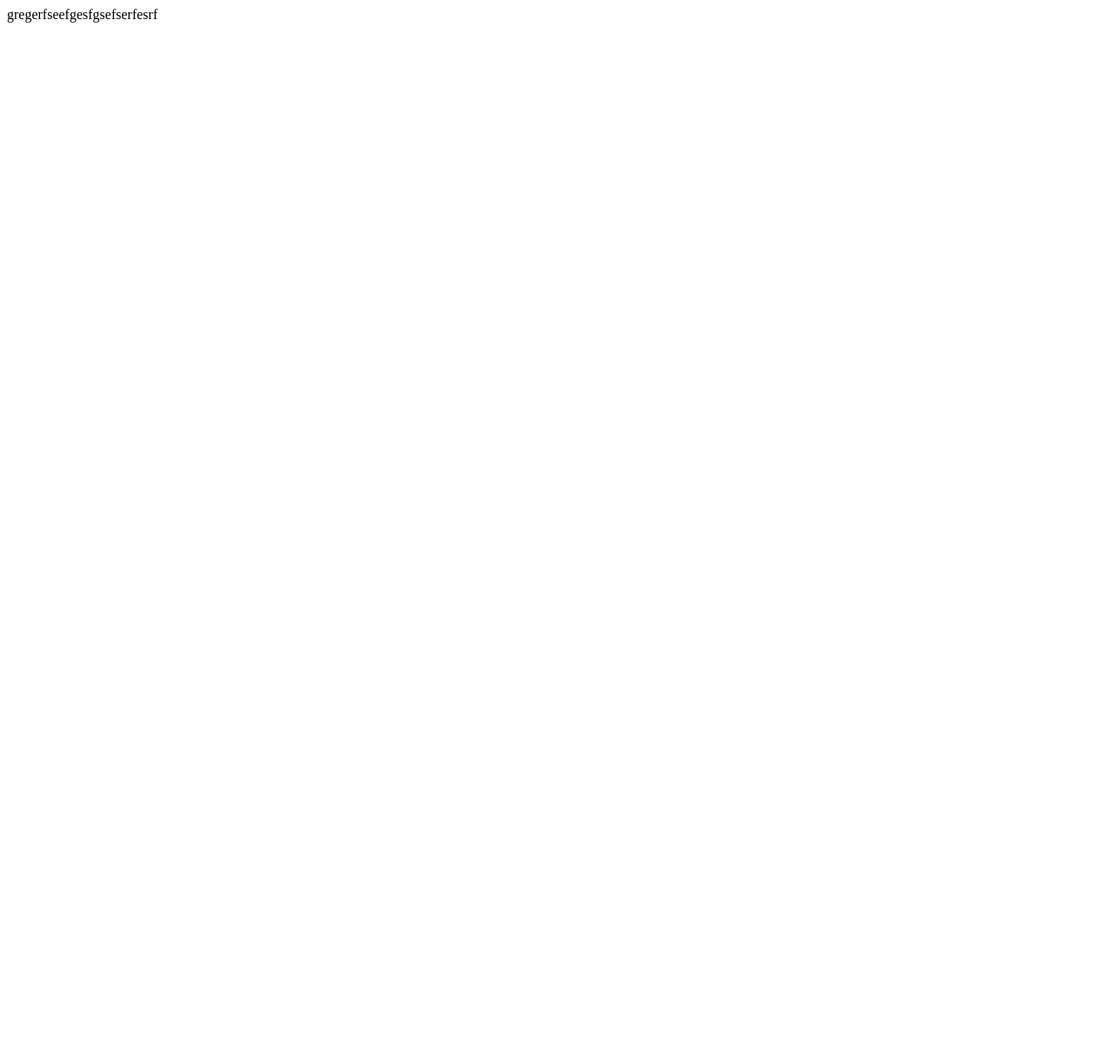
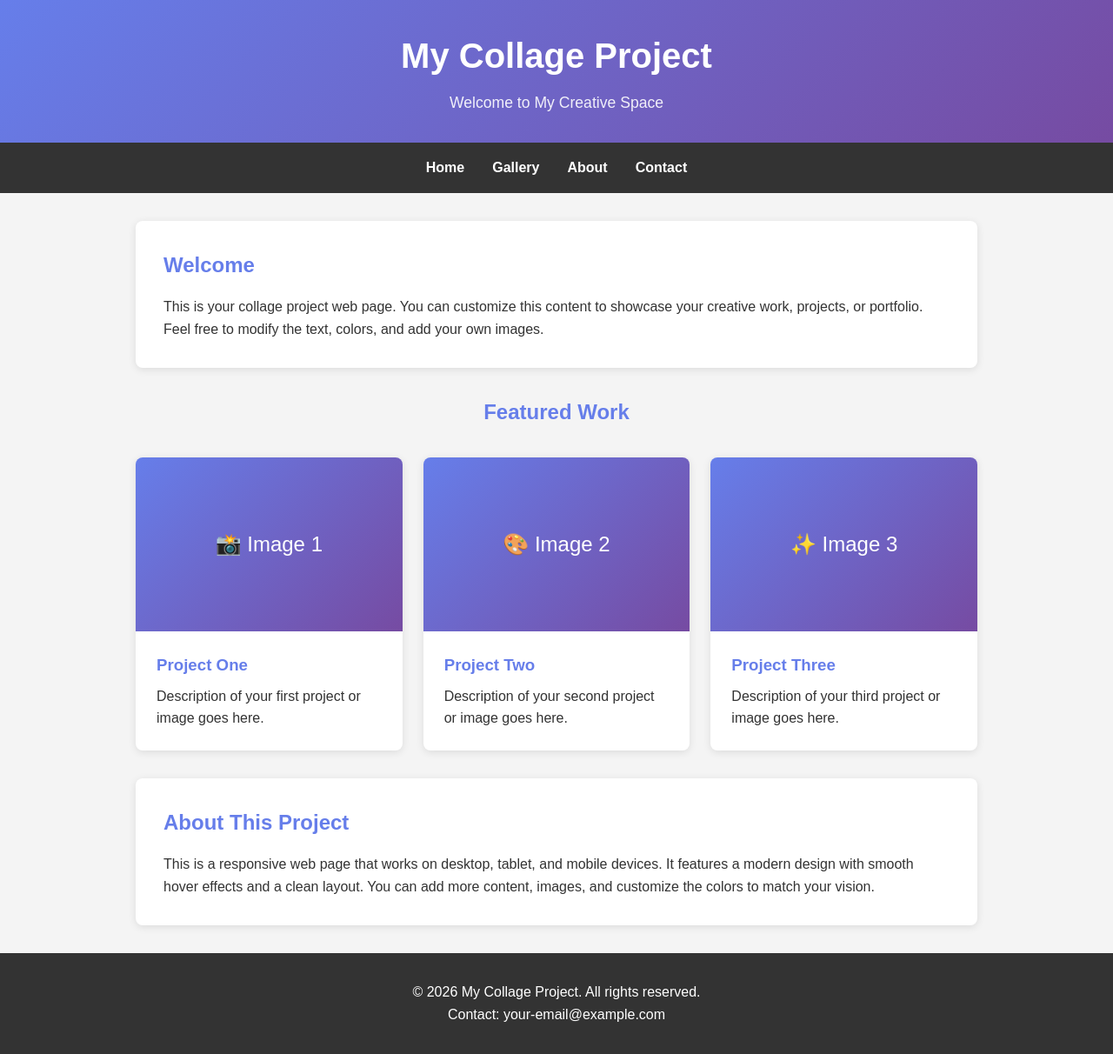
Before and after one commit to akankasha-dabhade/my-collage-project, a plain HTML site: page index.html in a window 1280 px wide. Shown: the whole page at 87% size. Before the commit the page ends 800 px from the top, so only its background shows below. Drawn offline with Linux system fonts and the light colour scheme.

Commit message:
add new page

```diff
--- a/index.html
+++ b/index.html
@@ -1 +1,201 @@
-gregerfseefgesfgsefserfesrf
+<!DOCTYPE html>
+<html lang="en">
+<head>
+    <meta charset="UTF-8">
+    <meta name="viewport" content="width=device-width, initial-scale=1.0">
+    <title>My Collage Project</title>
+    <style>
+        * {
+            margin: 0;
+            padding: 0;
+            box-sizing: border-box;
+        }
+
+        body {
+            font-family: 'Arial', sans-serif;
+            line-height: 1.6;
+            color: #333;
+            background-color: #f4f4f4;
+        }
+
+        header {
+            background: linear-gradient(135deg, #667eea 0%, #764ba2 100%);
+            color: white;
+            padding: 2rem 0;
+            text-align: center;
+        }
+
+        header h1 {
+            font-size: 2.5rem;
+            margin-bottom: 0.5rem;
+        }
+
+        header p {
+            font-size: 1.1rem;
+            opacity: 0.9;
+        }
+
+        nav {
+            background-color: #333;
+            padding: 1rem;
+        }
+
+        nav ul {
+            list-style: none;
+            display: flex;
+            justify-content: center;
+            gap: 2rem;
+        }
+
+        nav a {
+            color: white;
+            text-decoration: none;
+            font-weight: bold;
+            transition: color 0.3s;
+        }
+
+        nav a:hover {
+            color: #667eea;
+        }
+
+        main {
+            max-width: 1000px;
+            margin: 2rem auto;
+            padding: 0 1rem;
+        }
+
+        .intro {
+            background: white;
+            padding: 2rem;
+            border-radius: 8px;
+            box-shadow: 0 2px 10px rgba(0, 0, 0, 0.1);
+            margin-bottom: 2rem;
+        }
+
+        .intro h2 {
+            color: #667eea;
+            margin-bottom: 1rem;
+        }
+
+        .gallery {
+            display: grid;
+            grid-template-columns: repeat(auto-fit, minmax(300px, 1fr));
+            gap: 1.5rem;
+            margin-bottom: 2rem;
+        }
+
+        .card {
+            background: white;
+            border-radius: 8px;
+            overflow: hidden;
+            box-shadow: 0 2px 10px rgba(0, 0, 0, 0.1);
+            transition: transform 0.3s;
+        }
+
+        .card:hover {
+            transform: translateY(-5px);
+        }
+
+        .card-image {
+            width: 100%;
+            height: 200px;
+            background: linear-gradient(135deg, #667eea 0%, #764ba2 100%);
+            display: flex;
+            align-items: center;
+            justify-content: center;
+            color: white;
+            font-size: 1.5rem;
+        }
+
+        .card-content {
+            padding: 1.5rem;
+        }
+
+        .card h3 {
+            color: #667eea;
+            margin-bottom: 0.5rem;
+        }
+
+        footer {
+            background-color: #333;
+            color: white;
+            text-align: center;
+            padding: 2rem;
+            margin-top: 2rem;
+        }
+
+        @media (max-width: 768px) {
+            header h1 {
+                font-size: 1.8rem;
+            }
+
+            nav ul {
+                flex-direction: column;
+                gap: 1rem;
+                align-items: center;
+            }
+        }
+    </style>
+</head>
+<body>
+    <header>
+        <h1>My Collage Project</h1>
+        <p>Welcome to My Creative Space</p>
+    </header>
+
+    <nav>
+        <ul>
+            <li><a href="#home">Home</a></li>
+            <li><a href="#gallery">Gallery</a></li>
+            <li><a href="#about">About</a></li>
+            <li><a href="#contact">Contact</a></li>
+        </ul>
+    </nav>
+
+    <main>
+        <section class="intro" id="home">
+            <h2>Welcome</h2>
+            <p>This is your collage project web page. You can customize this content to showcase your creative work, projects, or portfolio. Feel free to modify the text, colors, and add your own images.</p>
+        </section>
+
+        <section id="gallery">
+            <h2 style="text-align: center; color: #667eea; margin-bottom: 2rem;">Featured Work</h2>
+            <div class="gallery">
+                <div class="card">
+                    <div class="card-image">📸 Image 1</div>
+                    <div class="card-content">
+                        <h3>Project One</h3>
+                        <p>Description of your first project or image goes here.</p>
+                    </div>
+                </div>
+
+                <div class="card">
+                    <div class="card-image">🎨 Image 2</div>
+                    <div class="card-content">
+                        <h3>Project Two</h3>
+                        <p>Description of your second project or image goes here.</p>
+                    </div>
+                </div>
+
+                <div class="card">
+                    <div class="card-image">✨ Image 3</div>
+                    <div class="card-content">
+                        <h3>Project Three</h3>
+                        <p>Description of your third project or image goes here.</p>
+                    </div>
+                </div>
+            </div>
+        </section>
+
+        <section class="intro" id="about">
+            <h2>About This Project</h2>
+            <p>This is a responsive web page that works on desktop, tablet, and mobile devices. It features a modern design with smooth hover effects and a clean layout. You can add more content, images, and customize the colors to match your vision.</p>
+        </section>
+    </main>
+
+    <footer id="contact">
+        <p>&copy; 2026 My Collage Project. All rights reserved.</p>
+        <p>Contact: your-email@example.com</p>
+    </footer>
+</body>
+</html>
```
